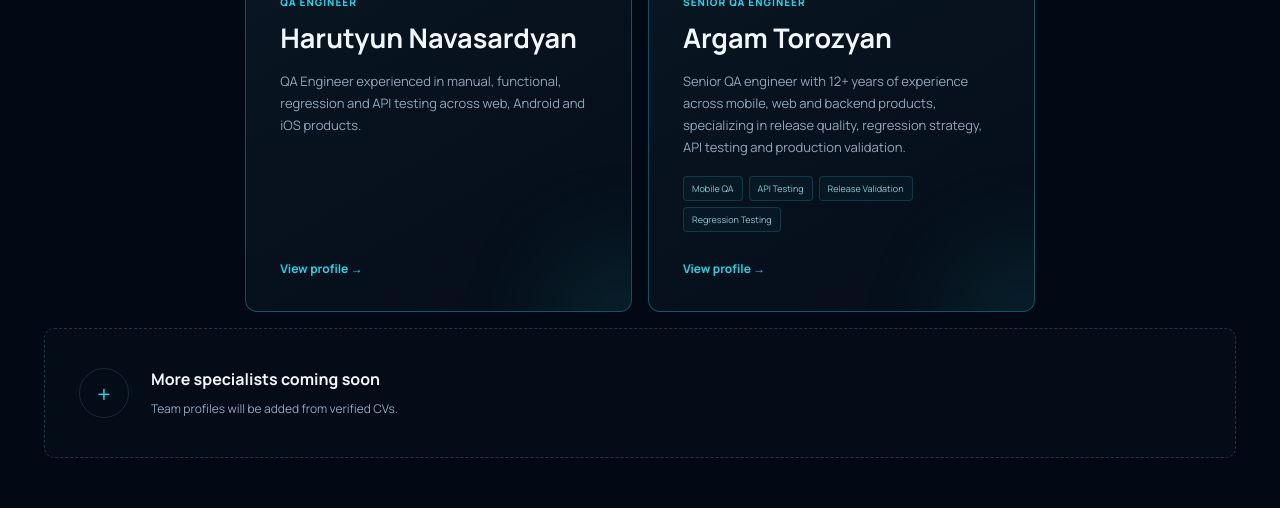
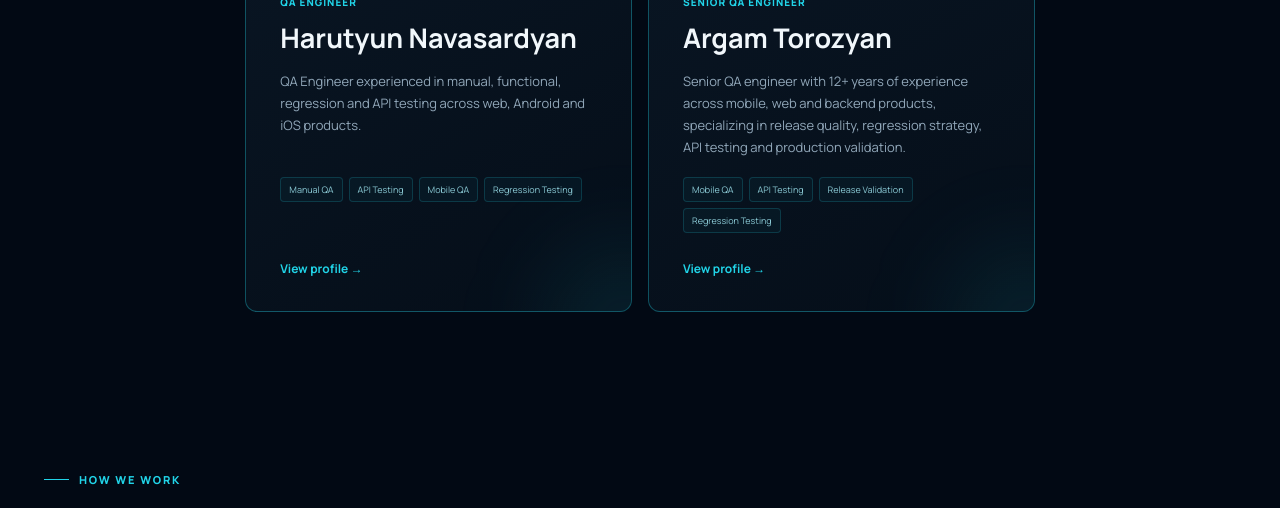
Before and after one commit to emilJS777/TeamLanding, a Vue app: page / in a window 1280 px wide. Shown: the part 2695-3203 px from the top of the page. Built offline with nearby package versions, Linux system fonts and the light colour scheme.

Commit message:
Update site

```diff
--- a/src/App.vue
+++ b/src/App.vue
@@ -742,15 +742,15 @@ onBeforeUnmount(() => {
               <p class="member-role">{{ member.role }}</p>
               <h3>{{ member.name }}</h3>
               <p>{{ member.summary }}</p>
-              <div v-if="member.cardTags?.length" class="member-tags"><span v-for="tag in member.cardTags" :key="tag">{{ tag }}</span></div>
+              <div v-if="member.tags?.length" class="member-tags"><span v-for="tag in member.tags" :key="tag">{{ tag }}</span></div>
               <button type="button" @click.stop="openProfile(member)">View profile <span>→</span></button>
             </div>
           </article>
 
-          <div class="team-placeholder">
-            <span>+</span>
-            <div><strong>More specialists coming soon</strong><small>Team profiles will be added from verified CVs.</small></div>
-          </div>
+<!--          <div class="team-placeholder">-->
+<!--            <span>+</span>-->
+<!--            <div><strong>More specialists coming soon</strong><small>Team profiles will be added from verified CVs.</small></div>-->
+<!--          </div>-->
         </div>
       </section>
 
--- a/src/data/team.js
+++ b/src/data/team.js
@@ -6,6 +6,7 @@ export const team = [
     image: 'https://i.imgur.com/sJO1b1u.png',
     summary:
       'Backend and full-stack developer experienced in building production-grade financial, blockchain and Web3 products with Python, .NET and Vue.js.',
+    tags: ['Python', 'FastAPI', '.NET', 'Vue.js'],
     about:
       'I design and build secure APIs, blockchain integrations, wallets, transaction flows and real-time product experiences. My focus is reliable architecture, clear business logic and taking products from an idea to a working production system.',
     technologies: [
@@ -63,6 +64,7 @@ export const team = [
     image: 'https://i.imgur.com/yPDmRvA.png',
     summary:
       'Backend .NET Engineer with 6+ years of experience building scalable APIs, enterprise applications and data-intensive backend services with C# and ASP.NET Core.',
+    tags: ['C#', 'ASP.NET Core', 'REST APIs', 'PostgreSQL'],
     about:
       'Backend .NET Engineer experienced in designing and developing high-performance backend applications and enterprise software. Strong background in scalable REST APIs, complex business logic, database optimization, background processing and third-party integrations, with a focus on clean, reliable and maintainable code.',
     technologies: [
@@ -147,7 +149,7 @@ export const team = [
         'Backend and distributed-systems engineer with 15+ years of experience building scalable platforms, high-performance services and maintainable enterprise applications.',
     about:
         'Taron is a senior backend and distributed-systems engineer with more than 15 years of software development experience. He specializes in designing reliable and scalable platforms using Java, Spring, domain-driven design, event-driven architecture, relational and non-relational databases, cloud infrastructure and automated delivery pipelines. His background includes authentication platforms, billing systems, financial analytics, monitoring SaaS products and high-performance enterprise applications.',
-    cardTags: ['Java', 'Spring Boot', 'Distributed Systems', 'Cloud Architecture'],
+    tags: ['Java', 'Spring Boot', 'Distributed Systems', 'Cloud Architecture'],
     expertiseGroups: [
       {
         name: 'Core expertise',
@@ -240,6 +242,7 @@ export const team = [
     imageFallback: '/images/team/harutyun-navasardyan-placeholder.svg',
     summary:
       'QA Engineer experienced in manual, functional, regression and API testing across web, Android and iOS products.',
+    tags: ['Manual QA', 'API Testing', 'Mobile QA', 'Regression Testing'],
     about:
       'Detail-oriented QA Engineer experienced in manual testing, API testing and functional validation across web, Android and iOS platforms. Skilled in test planning, test-case design, defect reporting, UX evaluation and collaboration with cross-functional product teams. Focused on product quality, usability and reliable software delivery.',
     expertiseGroups: [
@@ -336,7 +339,7 @@ export const team = [
       'Senior QA engineer with 12+ years of experience across mobile, web and backend products, specializing in release quality, regression strategy, API testing and production validation.',
     about:
       'Argam is a senior quality assurance engineer with more than 12 years of experience testing mobile, web and backend products. He focuses on release reliability, functional and exploratory testing, regression strategy, compatibility coverage, API validation and production monitoring. He has worked across distributed product teams and high-frequency release environments.',
-    cardTags: ['Mobile QA', 'API Testing', 'Release Validation', 'Regression Testing'],
+    tags: ['Mobile QA', 'API Testing', 'Release Validation', 'Regression Testing'],
     expertiseGroups: [
       {
         name: 'Core expertise',
--- a/src/styles.css
+++ b/src/styles.css
@@ -100,8 +100,8 @@ h1 em { color: transparent; font-style: normal; -webkit-text-stroke: 1px #7ce8f0
 .member-card:hover img { transform: scale(1.018); }
 .member-content { padding: 32px 34px 34px; z-index: 2; flex: 1; display: flex; flex-direction: column; align-items: flex-start; }
 .member-role { margin: 0 0 10px; color: var(--cyan); font-size: 10px; font-weight: 800; letter-spacing: 1px; text-transform: uppercase; }
-.member-content h3 { margin: 0 0 14px; font-size: 27px; }.member-content > p:not(.member-role) { margin: 0; color: var(--muted); font-size: 13px; line-height: 1.7; }
-.member-tags { margin-top: 18px; display: flex; flex-wrap: wrap; gap: 6px; }.member-tags span { padding: 5px 8px; color: #8ccbd6; border: 1px solid rgba(33,212,232,.18); border-radius: 4px; background: rgba(33,212,232,.035); font-size: 9px; }
+.member-content h3 { margin: 0 0 14px; font-size: 27px; }.member-content > p:not(.member-role) { min-height: 89px; margin: 0; color: var(--muted); font-size: 13px; line-height: 1.7; }
+.member-tags { width: 100%; min-height: 54px; margin-top: 18px; display: flex; align-content: flex-start; flex-wrap: wrap; gap: 6px; }.member-tags span { max-width: 100%; padding: 5px 8px; color: #8ccbd6; border: 1px solid rgba(33,212,232,.18); border-radius: 4px; background: rgba(33,212,232,.035); overflow-wrap: anywhere; font-size: 9px; }
 .member-content button { margin-top: auto; padding: 26px 0 0; color: var(--cyan); border: 0; background: none; cursor: pointer; font-size: 12px; font-weight: 700; }
 .team-placeholder { min-height: 130px; padding: 28px 34px; grid-column: 1 / -1; display: flex; flex-direction: row; align-items: center; gap: 22px; border: 1px dashed rgba(118,174,202,.25); border-radius: 10px; background: rgba(9,21,34,.34); }
 .team-placeholder > span { width: 50px; height: 50px; display: grid; place-items: center; color: var(--cyan); border: 1px solid var(--border); border-radius: 50%; font-size: 24px; }
```
